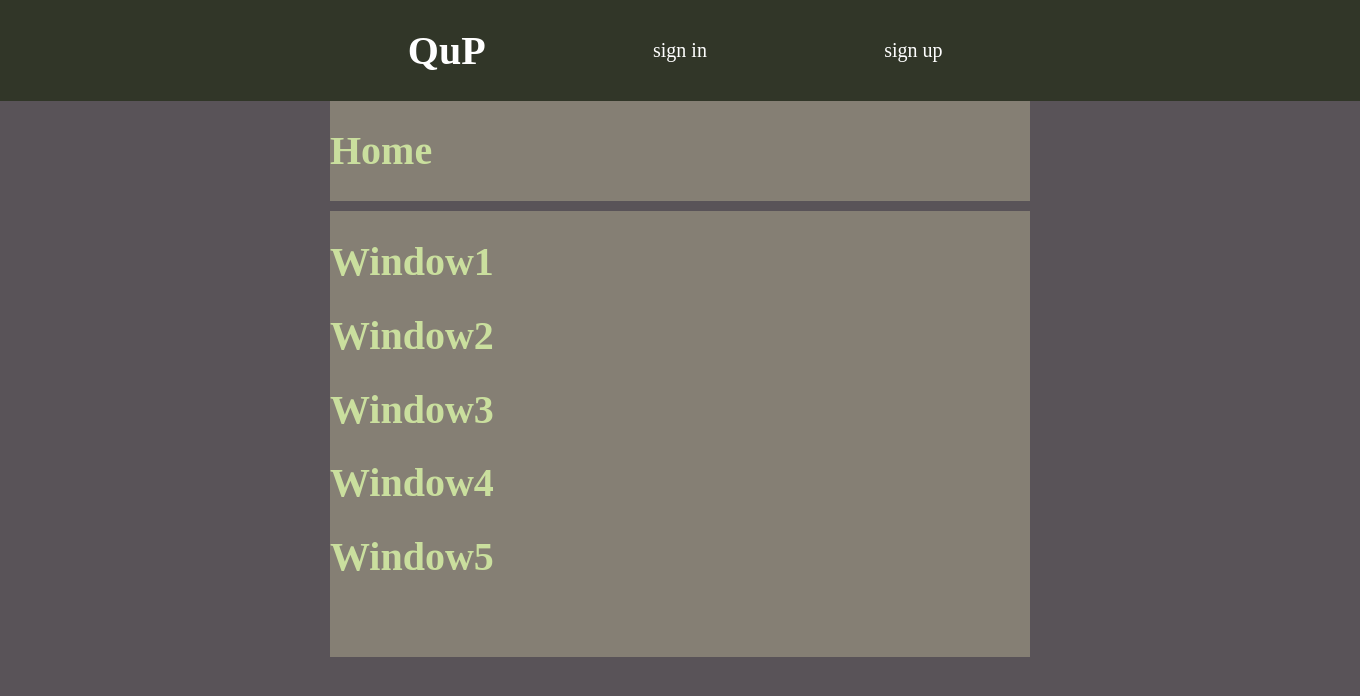
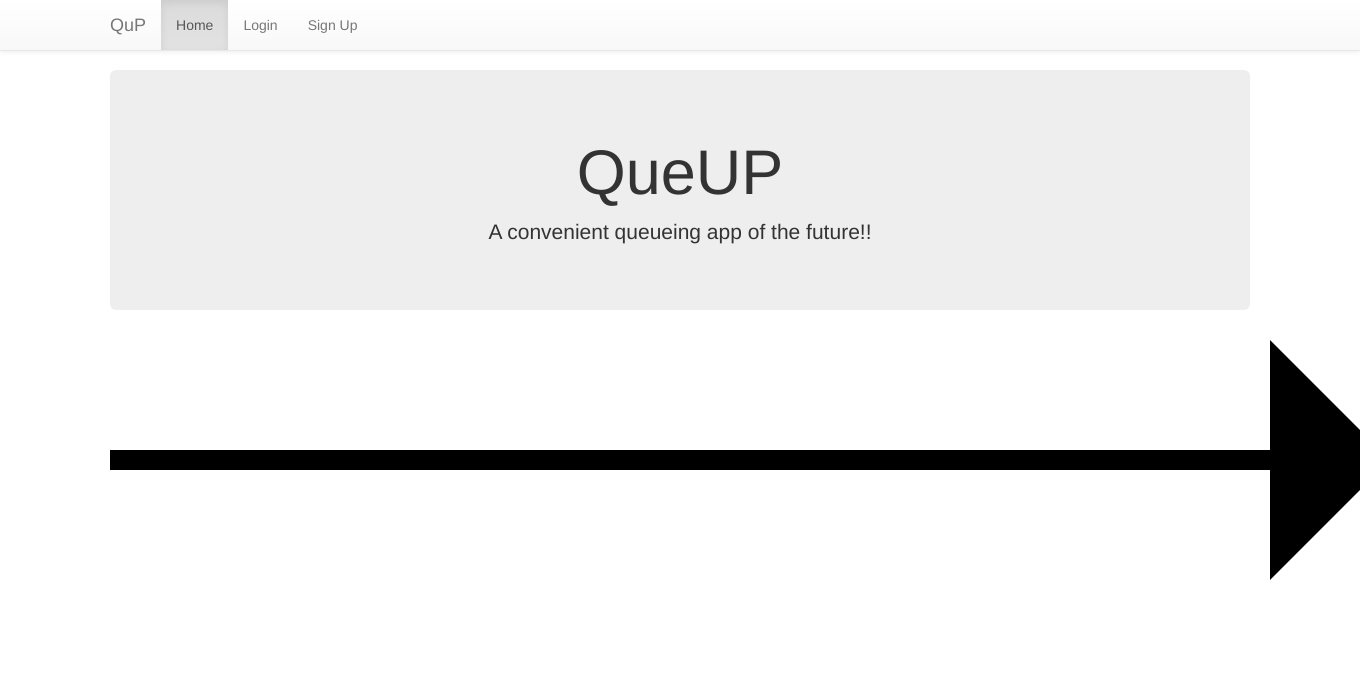
Before and after one commit to RonaldDR/QuP, a Django app: page / in a window 1360 px wide; the page is wider, and only the part inside the window is pictured. Shown: the top 696 px of that part. Run offline with Django 3.2, Linux system fonts and the light colour scheme; data that the repository does not hold is empty; some libraries are stand-ins or nearby versions.

Commit message:
aesthetics af

```diff
--- a/QuP/templates/base.html
+++ b/QuP/templates/base.html
@@ -1,16 +1,44 @@
-{% load static %}
+{% load staticfiles %}
 
 <!DOCTYPE html>
 <html>
 <head>
-	<title>{{ message }}</title>
-	<link rel="stylesheet" href="{% static 'css/home.css' %}">
+	<title> BID & TRADE</title>
+
+	<!-- Bootstrap core CSS -->
+	<link href="{% static 'css/bootstrap.min.css' %}" rel="stylesheet">
+    <!-- Bootstrap theme -->
+    <link href="{% static 'css/bootstrap-theme.min.css' %}" rel="stylesheet">
+    <!-- IE10 viewport hack for Surface/desktop Windows 8 bug -->
+    <link href="../../assets/css/ie10-viewport-bug-workaround.css" rel="stylesheet">
+
+    <!-- Custom styles for this template -->
+    <link href="{% static 'css/theme.css' %}" rel="stylesheet">
+    <link rel='stylesheet' href='{% static "css/main.css" %}'/>
+
+    <script src="../../assets/js/ie-emulation-modes-warning.js"></script>
 </head>
 <body>
+	{% include 'nav.html' %}
+	<div class="container theme-showcase" role="main">
+		{% block jumbotron %}
+		{% endblock %}
 
-	{% include "nav.html" %}
+		{% block content%}
+		{% endblock %}
 
-	{% block content %}{% endblock %}
-
+		{% block styles%}
+		{% endblock %}
+	</div>
+	<!-- Bootstrap core JavaScript
+    ================================================== -->
+    <!-- Placed at the end of the document so the pages load faster -->
+    <script src="https://ajax.googleapis.com/ajax/libs/jquery/1.12.4/jquery.min.js"></script>
+    <script>window.jQuery || document.write('<script src="../../assets/js/vendor/jquery.min.js"><\/script>')</script>
+    <script src="{% static 'javascript/bootstrap.min.js' %}"></script>
+    <script src="{% static 'javascript/docs.min.js' %}"></script>
+    <!-- IE10 viewport hack for Surface/desktop Windows 8 bug -->
+    <script src="../../assets/js/ie10-viewport-bug-workaround.js"></script>
+    {% block js %}{% endblock %}
 </body>
 </html>
--- a/QuP/templates/home.html
+++ b/QuP/templates/home.html
@@ -1,30 +1,42 @@
 {% extends 'base.html' %}
+{% load static%}
+{% block styles %}
+<style>
+.jumbotron {
+    text-align: center;
+}
+{% endblock %}
+
+{% block jumbotron %}
+{% if not request.user.is_authenticated %}
+<div class = "jumbotron">
+    <h1>QueUP</h1>
+    <p>A convenient queueing app of the future!!</p>
+</div>
+{% endif %}
+{% endblock %}
 
 {% block content %}
-	<div class="input">
-		<h1>Home</h1>
+	<img src = "{% static 'img/line.png'%}" class = ".img-responsive"/><br>
 	{% if request.user.is_authenticated %}
-			<h2>Logged In</h2>
-		{% endif %}
-	</div>
-	<div class = "list">
-		<!-- ==============================window1==================================== -->
-		<h1>Window1</h1>
+	<div class = "row">
+		<div class="col-md-2">
+			<h3>Window1</h3>
 			{% for queue in window1queues %}
 				<div class="item">
-				<p>{{ queue.user.get_full_name }}</p>
+					<p>{{ queue.user.username }}</p>
 				</div>
 			{% endfor %}
 			{% if request.user.is_authenticated %}
 				<!-- for enqueue -->
 				<form class="formbtn" action="{% url 'window1enqueue' %}" method="POST">
 					{% csrf_token %}
-				<button class="enqueue">Enqueue</button>
+					<button class="btn btn-info">enq</button>
 				</form>
 				<!-- for dequeue -->
 				<form class="formbtn" action="{% url 'window1dequeue' %}" method="POST">
 					{% csrf_token %}
-				<button class="dequeue">Dequeue</button>
+					<button class="btn btn-info">deq</button>
 				</form>
 				<!-- for superuser -->
 			{% if request.user.is_superuser %}
@@ -34,24 +46,120 @@
 			</form>
 			{% endif %}
 			{% endif %}
-		<!-- =================================-window2===================================== -->
-		<h1>Window2</h1>
+		</div>
+		<div class="col-md-2">
+			<h3>Window2</h3>
 			{% for queue in window2queues %}
 			<div class="item">
-				<p>{{ queue.user.get_full_name }}</p>
+				<p>{{ queue.user.username }}</p>
 			</div>
 			{% endfor %}
 			{% if request.user.is_authenticated %}
 			<!-- for enqueue -->
 			<form class="formbtn" action="{% url 'window2enqueue' %}" method="POST">
 				{% csrf_token %}
-				<button class="enqueue">Enqueue</button>
+				<button class="btn btn-info">enq</button>
 			</form>
 			<!-- for dequeue -->
 			<form class="formbtn" action="{% url 'window2dequeue' %}" method="POST">
 				{% csrf_token %}
-				<button class="dequeue">Dequeue</button>
+				<button class="btn btn-info">deq</button>
 			</form>
+			<!-- for superuser -->
+			{% if request.user.is_superuser %}
+			<form class="formbtn" action="{% url 'window2pop' %}" method="POST">
+				{% csrf_token %}
+				<button class="poptop">Pop Top</button>
+			</form>
+			{% endif %}
+		{% endif %}
+		</div>
+		<div class = "col-md-2">
+			<h3>Window3</h3>
+		{% for queue in window3queues %}
+			<div class="item">
+				<p>{{ queue.user.username }}</p>
+			</div>
+		{% endfor %}
+		{% if request.user.is_authenticated %}
+			<!-- for enqueue -->
+			<form class="formbtn" action="{% url 'window3enqueue' %}" method="POST">
+				{% csrf_token %}
+				<button class="btn btn-info">enq</button>
+			</form>
+			<!-- for dequeue -->
+			<form class="formbtn" action="{% url 'window3dequeue' %}" method="POST">
+				{% csrf_token %}
+				<button class="btn btn-info">deq</button>
+			</form>
+			<!-- for superuser -->
+			{% if request.user.is_superuser %}
+			<form class="formbtn" action="{% url 'window3pop' %}" method="POST">
+				{% csrf_token %}
+				<button class="poptop">Pop Top</button>
+			</form>
+			{% endif %}
+		{% endif %}
+		</div>
+		<div class = "col-md-2">
+			<h3>Window4</h3>
+		{% for queue in window4queues %}
+			<div class="item">
+				<p>{{ queue.user.username }}</p>
+			</div>
+		{% endfor %}
+		{% if request.user.is_authenticated %}
+			<!-- for enqueue -->
+			<form class="formbtn" action="{% url 'window4enqueue' %}" method="POST">
+				{% csrf_token %}
+				<button class="btn btn-info">enq</button>
+			</form>
+			<!-- for dequeue -->
+			<form class="formbtn" action="{% url 'window4dequeue' %}" method="POST">
+				{% csrf_token %}
+				<button class="btn btn-info">deq</button>
+			</form>
+			<!-- for superuser -->
+			{% if request.user.is_superuser %}
+			<form class="formbtn" action="{% url 'window4pop' %}" method="POST">
+				{% csrf_token %}
+				<button class="poptop">Pop Top</button>
+			</form>
+			{% endif %}
+		{% endif %}
+		</div>
+		<div class = "col-md-2">
+			<h3>Window5</h3>
+		{% for queue in window5queues %}
+			<div class="item">
+				<p>{{ queue.user.username }}</p>
+			</div>
+		{% endfor %}
+		{% if request.user.is_authenticated %}
+			<!-- for enqueue -->
+			<form class="formbtn" action="{% url 'window5enqueue' %}" method="POST">
+				{% csrf_token %}
+				<button class="btn btn-info">enq</button>
+			</form>
+			<!-- for dequeue -->
+			<form class="formbtn" action="{% url 'window5dequeue' %}" method="POST">
+				{% csrf_token %}
+				<button class="btn btn-info">deq</button>
+			</form>
+			<!-- for superuser -->
+			{% if request.user.is_superuser %}
+			<form class="formbtn" action="{% url 'window5pop' %}" method="POST">
+				{% csrf_token %}
+				<button class="poptop">Pop Top</button>
+			</form>
+			{% endif %}
+		{% endif %}
+		</div>
+	</div>
+{% endif %}
+	{% comment %}
+
+
 			<!-- for superuser -->
 			{% if request.user.is_superuser %}
 			<form class="formbtn" action="{% url 'window2pop' %}" method="POST">
@@ -139,4 +247,5 @@
 			{% endif %}
 		{% endif %}
 	</div>
+	{% endcomment %}
 {% endblock %}
--- a/QuP/templates/nav.html
+++ b/QuP/templates/nav.html
@@ -1,12 +1,28 @@
-<div class="nav">
-	<div class="navz">
-		<a href="/" class="title"><h1>QuP</h1></a>
-		{% if request.user.is_authenticated %}
-			<p>hello {{ request.user.username }} ;) </p>
-			<a href="{% url 'sign_out' %}">sign out</a>
-		{% else %}
-			<a href="{% url 'sign_in' %}">sign in</a><br>
-			<a href="{% url 'sign_up' %}">sign up</a><br>
-		{% endif %}
-	</div>
-</div>
+<nav class="navbar navbar-default navbar-fixed-top">
+      <div class="container">
+        <div class="navbar-header">
+          <button type="button" class="navbar-toggle collapsed" data-toggle="collapse" data-target="#navbar" aria-expanded="false" aria-controls="navbar">
+            <span class="sr-only">Toggle navigation</span>
+            <span class="icon-bar"></span>
+            <span class="icon-bar"></span>
+            <span class="icon-bar"></span>
+          </button>
+          <a class="navbar-brand" href="{% url 'home' %}">QuP</a>
+        </div>
+        <div id="navbar" class="navbar-collapse collapse">
+          <ul class="nav navbar-nav">
+          {% url 'home' as home %}
+          {% url 'sign_in' as sign_in %}
+          {% url 'sign_up' as sign_up %}
+            <li {% if request.path == home %} class="active" {% endif %}><a href="{% url 'home' %}">Home</a></li>
+            {% if request.user.is_authenticated %}
+            	<li><a href="{% url 'home' %}">hello {{ request.user.username }} ;)</a></li>
+                <li><a href="{% url 'sign_out' %}">Logout</a></li>
+            {% else %}
+                <li {% if request.path == sign_in %} class="active" {% endif %}><a href="{% url 'sign_in' %}">Login</a></li>
+                <li {% if request.path == sign_up %} class="active" {% endif %}><a href="{% url 'sign_up' %}">Sign Up</a></li>
+            {% endif %}
+          </ul>
+        </div><!--/.nav-collapse -->
+      </div>
+    </nav>
```
Also changed, not shown: registration/templates/sign_up.html (+0 -12 lines), QuP/static/img/300px-Data_Queue.svg.png (added), QuP/static/img/Fifo_queue.svg.png (added), QuP/static/img/download.png (added), QuP/static/img/line.png (added), db.sqlite3. Lines whose indentation alone changed are shown as unchanged.
